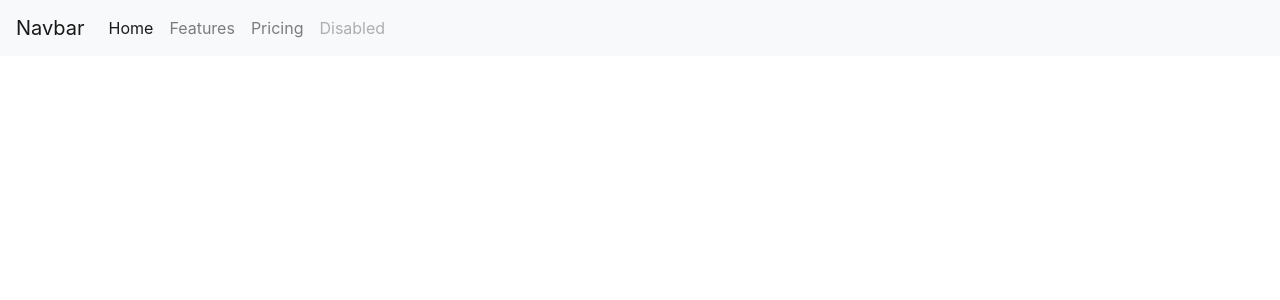
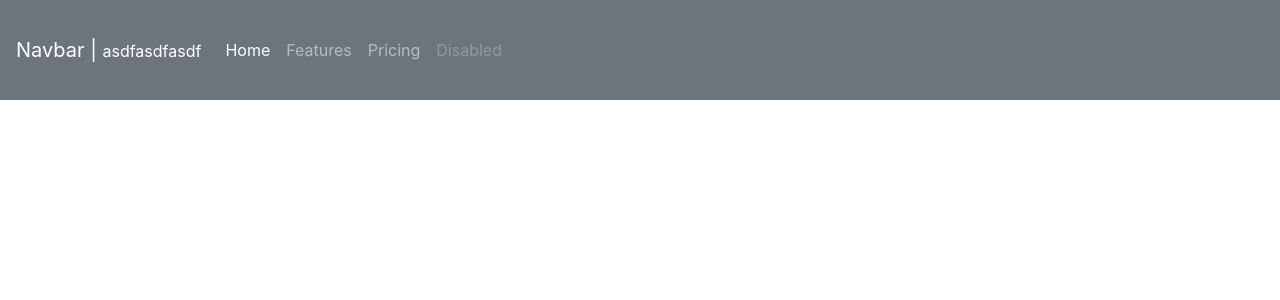
Before and after one commit to lopes-leandro/LearnAngularRouter, an Angular app: page / in a window 1280 px wide. Shown: the top 300 px of the page. Built offline with nearby package versions, Linux system fonts and the light colour scheme.

Commit message:
update navbar bootstrap

```diff
--- a/src/app/shared/navbar/navbar.component.html
+++ b/src/app/shared/navbar/navbar.component.html
@@ -1,14 +1,18 @@
-<nav class="navbar navbar-expand-lg navbar-light bg-light">
-  <a class="navbar-brand" href="#">Navbar</a>
-  <button class="navbar-toggler" type="button" data-toggle="collapse" data-target="#navbarNavAltMarkup" aria-controls="navbarNavAltMarkup" aria-expanded="false" aria-label="Toggle navigation">
+<nav class="navbar navbar-expand-lg navbar-dark bg-secondary" style="height:
+  100px;">
+  <button class="navbar-toggler" type="button" data-toggle="collapse"
+    data-target="#navbarNavAltMarkup" aria-controls="navbarNavAltMarkup"
+    aria-expanded="false" aria-label="Toggle navigation">
     <span class="navbar-toggler-icon"></span>
   </button>
+  <a class="navbar-brand" href="#">Navbar | <small class="">asdfasdfasdf</small></a>
   <div class="collapse navbar-collapse" id="navbarNavAltMarkup">
     <div class="navbar-nav">
       <a class="nav-item nav-link active" href="#">Home <span class="sr-only">(current)</span></a>
       <a class="nav-item nav-link" href="#">Features</a>
       <a class="nav-item nav-link" href="#">Pricing</a>
-      <a class="nav-item nav-link disabled" href="#" tabindex="-1" aria-disabled="true">Disabled</a>
+      <a class="nav-item nav-link disabled" href="#" tabindex="-1"
+        aria-disabled="true">Disabled</a>
     </div>
   </div>
 </nav>
```
Also changed, not shown: 1 other file (tests, documents, lock files or other folders).
